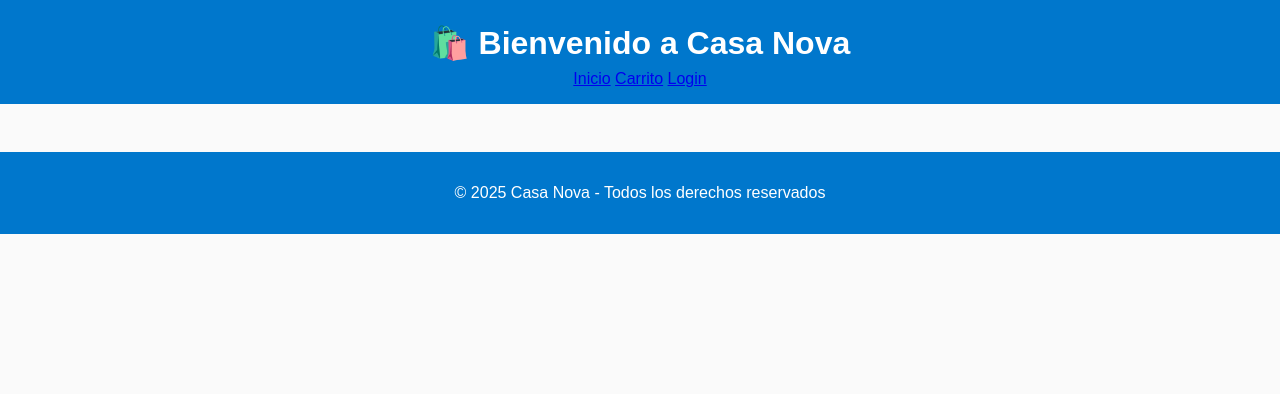
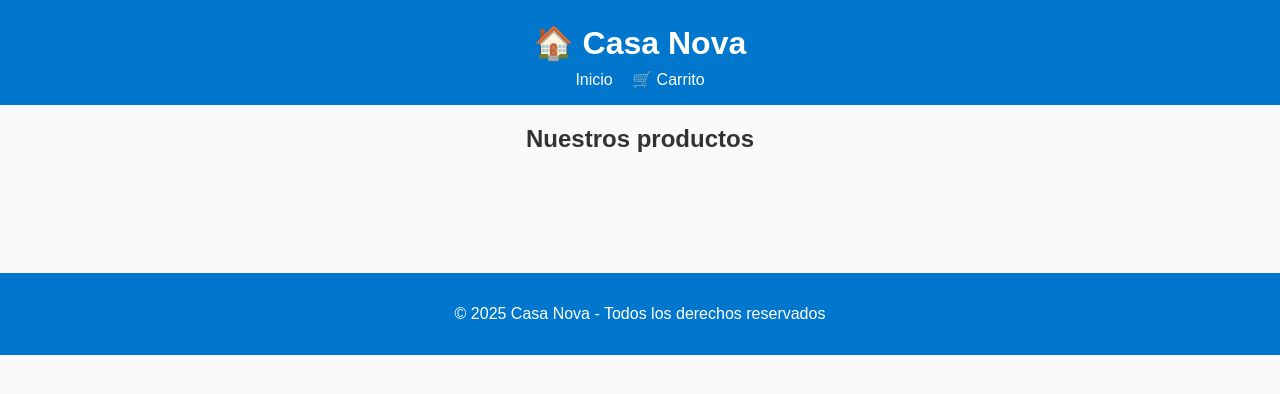
Before and after one commit to DiegoNicolas1992/Casa-nova-json, a website: page public/index.html in a window 1280 px wide. Drawn offline with Linux system fonts and the light colour scheme; no server answers.

Commit message:
Update index.html

```diff
--- a/public/index.html
+++ b/public/index.html
@@ -3,21 +3,21 @@
 <head>
   <meta charset="UTF-8">
   <meta name="viewport" content="width=device-width, initial-scale=1.0">
-  <title>Tienda Casa Nova 🏠</title>
+  <title>Casa Nova 🏠</title>
   <link rel="stylesheet" href="styles/styles.css">
 </head>
 <body>
   <header>
-    <h1>🛍️ Bienvenido a Casa Nova</h1>
+    <h1>🏠 Casa Nova</h1>
     <nav>
-      <a href="index.html">Inicio</a>
-      <a href="carrito.html">Carrito</a>
-      <a href="login.html">Login</a>
+      <a href="index.html" style="color:white; text-decoration:none; margin-right:15px;">Inicio</a>
+      <a href="carrito.html" style="color:white; text-decoration:none;">🛒 Carrito</a>
     </nav>
   </header>
 
   <main>
-    <section id="productos" class="productos-container"></section>
+    <h2 style="text-align:center; margin-top:20px;">Nuestros productos</h2>
+    <section id="productos-container"></section>
   </main>
 
   <footer>
```
